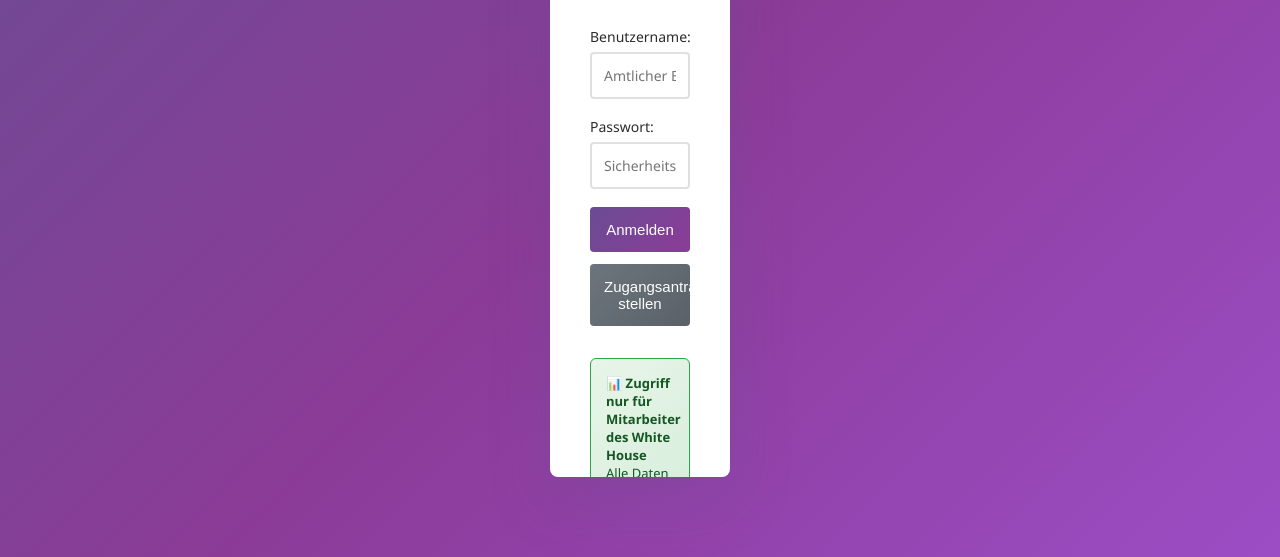
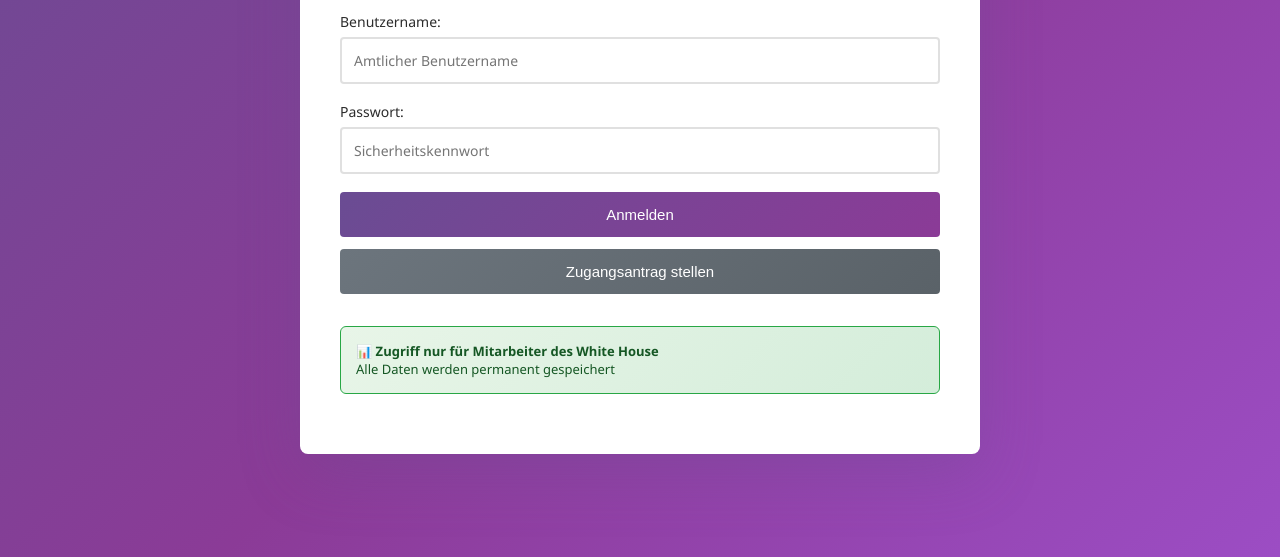
Before and after one commit to mehmetalan073-lgtm/government-portal, a website: page index.html in a window 1280 px wide. Shown: the part 283-840 px from the top of the page. Drawn offline with Linux system fonts and the light colour scheme.

Commit message:
Update index.html

```diff
--- a/index.html
+++ b/index.html
@@ -356,7 +356,7 @@
     border-radius: 8px;
     box-shadow: 0 20px 60px rgba(106, 76, 147, 0.3);
     width: 100%;
-    max-width: 100px;
+    max-width: 600px;
     max-height: calc(85vh - 80px);
     overflow-y: auto;
     margin: 0 auto;
```
